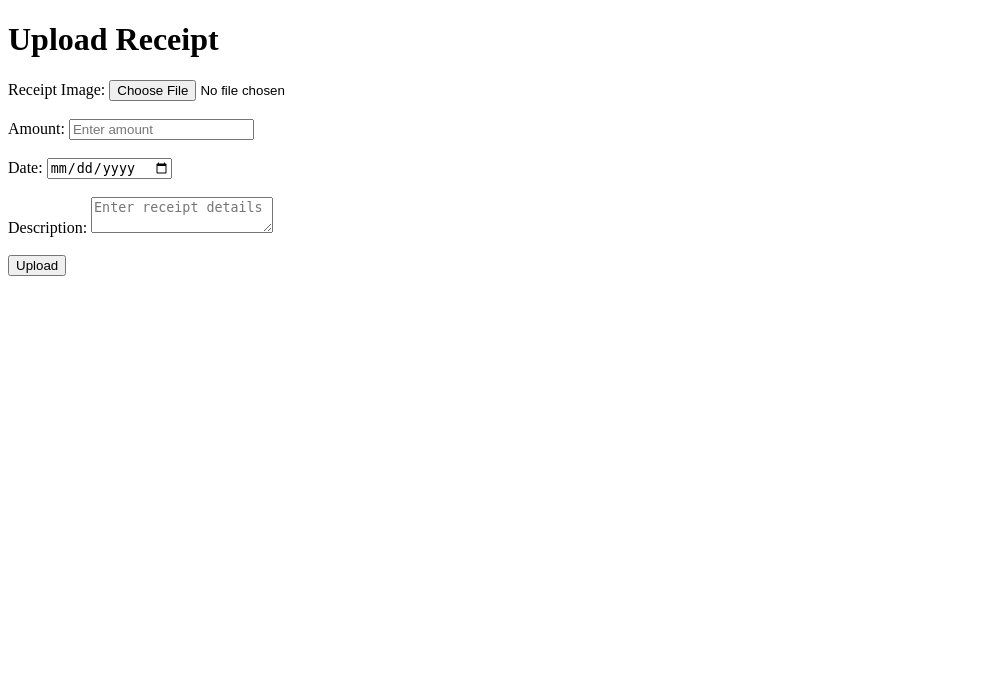
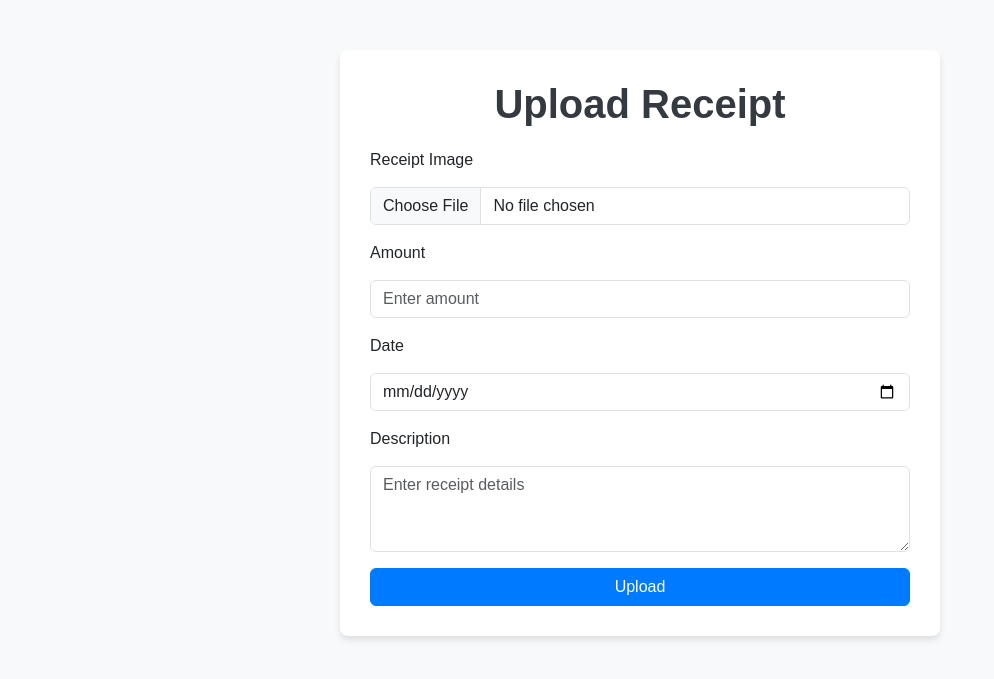
Before and after one commit to whateverlol88/receipt_upload_project, a Flask app: page / in a window 1280 px wide. Shown: the top 679 px of the page, without its empty margins (0-994 px from the left). Run offline with Flask 3, Linux system fonts and the light colour scheme; some libraries are stand-ins or nearby versions.

Commit message:
Update upload.html

```diff
--- a/templates/upload.html
+++ b/templates/upload.html
@@ -3,24 +3,70 @@
 <head>
     <meta charset="UTF-8">
     <meta name="viewport" content="width=device-width, initial-scale=1.0">
-    <title>Receipt Upload</title>
+    <title>Upload Receipt</title>
+    <!-- Bootstrap CSS -->
+    <link href="https://cdn.jsdelivr.net/npm/bootstrap@5.3.3/dist/css/bootstrap.min.css" rel="stylesheet">
+    <!-- Custom CSS -->
+    <style>
+        body {
+            background-color: #f8f9fa;
+            font-family: Arial, sans-serif;
+        }
+        .container {
+            margin-top: 50px;
+            max-width: 600px;
+            background: #ffffff;
+            padding: 30px;
+            border-radius: 8px;
+            box-shadow: 0 4px 6px rgba(0, 0, 0, 0.1);
+        }
+        .form-control, .form-label {
+            margin-bottom: 15px;
+        }
+        .btn-primary {
+            background-color: #007bff;
+            border-color: #007bff;
+        }
+        .btn-primary:hover {
+            background-color: #0056b3;
+        }
+        h1 {
+            text-align: center;
+            margin-bottom: 20px;
+            font-weight: bold;
+            color: #343a40;
+        }
+    </style>
 </head>
 <body>
-    <h1>Upload Receipt</h1>
-    <form method="POST" enctype="multipart/form-data">
-        <label for="file">Receipt Image:</label>
-        <input type="file" name="file" accept="image/*" required><br><br>
+    <div class="container">
+        <h1>Upload Receipt</h1>
+        <form method="POST" enctype="multipart/form-data">
+            <div class="mb-3">
+                <label for="file" class="form-label">Receipt Image</label>
+                <input type="file" class="form-control" name="file" accept="image/*" required>
+            </div>
 
-        <label for="amount">Amount:</label>
-        <input type="number" name="amount" step="0.01" placeholder="Enter amount" required><br><br>
+            <div class="mb-3">
+                <label for="amount" class="form-label">Amount</label>
+                <input type="number" class="form-control" name="amount" step="0.01" placeholder="Enter amount" required>
+            </div>
 
-        <label for="date">Date:</label>
-        <input type="date" name="date" required><br><br>
+            <div class="mb-3">
+                <label for="date" class="form-label">Date</label>
+                <input type="date" class="form-control" name="date" required>
+            </div>
 
-        <label for="description">Description:</label>
-        <textarea name="description" placeholder="Enter receipt details"></textarea><br><br>
+            <div class="mb-3">
+                <label for="description" class="form-label">Description</label>
+                <textarea class="form-control" name="description" rows="3" placeholder="Enter receipt details"></textarea>
+            </div>
 
-        <button type="submit">Upload</button>
-    </form>
+            <button type="submit" class="btn btn-primary w-100">Upload</button>
+        </form>
+    </div>
+
+    <!-- Bootstrap JS Bundle -->
+    <script src="https://cdn.jsdelivr.net/npm/bootstrap@5.3.3/dist/js/bootstrap.bundle.min.js"></script>
 </body>
 </html>
```
